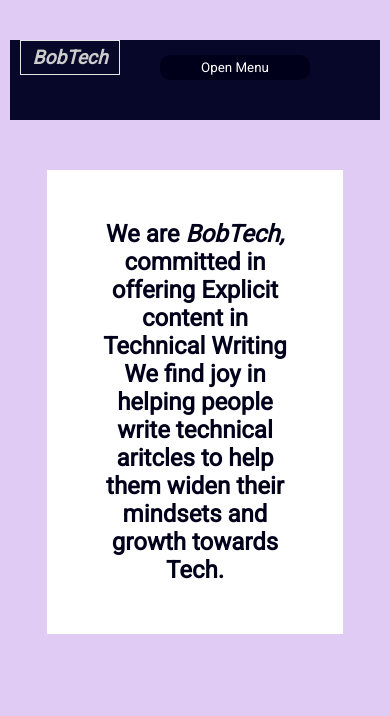
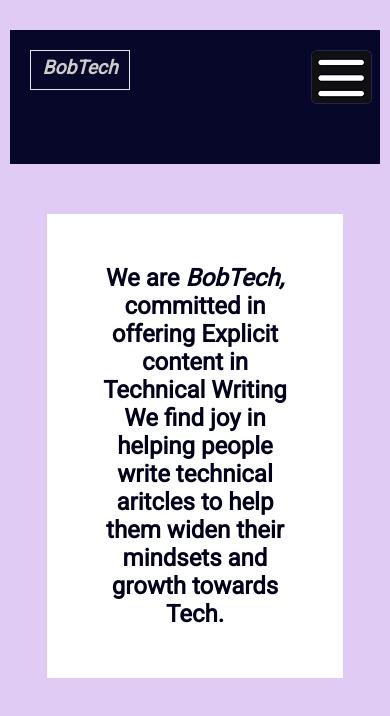
Before and after one commit to lilbobb/assignment, a React (Create React App) app: page /About in a window 390 px wide. Shown: the top 716 px of the page. Built offline with nearby package versions, Linux system fonts and the light colour scheme.

Commit message:
On branch master

```diff
--- a/src/App.css
+++ b/src/App.css
@@ -24,10 +24,10 @@ body {
   display: flex;
   justify-content: space-between;
   flex-flow: nowrap;
+  padding: 20px;
 }
 
 .brand{
-  margin: 10px;
   color: #ccc;
   font-style: oblique;
   font-size: 1.2rem;
@@ -36,7 +36,8 @@ body {
   padding: 5px;
   max-width: 100px;
   max-height: 40px;
-  top: -10px;
+  height: 200px;
+
 }
 
 .navbar nav {
--- a/src/components/Navbar.css
+++ b/src/components/Navbar.css
@@ -31,11 +31,15 @@ nav {
     display: none !important;
   }
  #navbar-btn{
-    display: block;
+    display: flex;
     position: relative;
-    right: -150px;
     top: -40px;
+    border-radius: 10%;
+    left: 85%;
+    border: 1px solid #242452;
+
   }
+
   .mobileNav{
     display: block !important;
     height: 100vh;
--- a/src/components/Navbar.js
+++ b/src/components/Navbar.js
@@ -1,6 +1,8 @@
 import React, { useState } from "react";
 import { Link } from "react-router-dom";
 import "./Navbar.css"
+// import "./hambuger.png"
+
 
 const NavBar = () => {
   const [showMenu, setShowMenu] = useState(false)
@@ -24,7 +26,7 @@ const NavBar = () => {
           Users
         </Link>
       </nav>
-    <button id="navbar-btn" onClick={()=>setShowMenu(!showMenu)} >Open Menu</button>
+    <img src={require ("../hambuger.png")} id="navbar-btn" onClick={()=>setShowMenu(!showMenu)} />
   {
     showMenu && (
       <nav className="mobileNav">
--- a/src/components/Random.css
+++ b/src/components/Random.css
@@ -2,14 +2,7 @@
   background-color: #e5e5e5;
   flex-direction: column;
   width: 100%;
-  justify-content: center;
-  align-items: center;
   margin: 0 auto;
-}
-
-.container .paginate {
-  justify-content: center;
-  align-items: center;
 }
 
 .container-grand-child {
--- a/src/components/paginate.css
+++ b/src/components/paginate.css
@@ -1,15 +1,16 @@
-.paginate {
+nav .paginate{
   display: flex;
   flex-direction: row;
-  max-width: 400px;
-  margin: auto;
+  max-width: 300px;
+  margin: 0;
+
 }
 
 .paginate button {
   margin: 5px;
   border-radius: 2px;
   background-color: rgb(88, 122, 149);
-  padding: 10px;
+  padding: 5px;
 }
 .paginate button:hover {
   background-color: rgb(128, 154, 176);
@@ -19,11 +20,7 @@
   text-decoration: none;
   font-weight: 600;
 }
-nav .paginate {
-  display: flex;
-  justify-content: center;
-  align-items: center;
-}
+
 
 .btn {
   width: 100px;
```
Also changed, not shown: src/hambuger.png (added).
